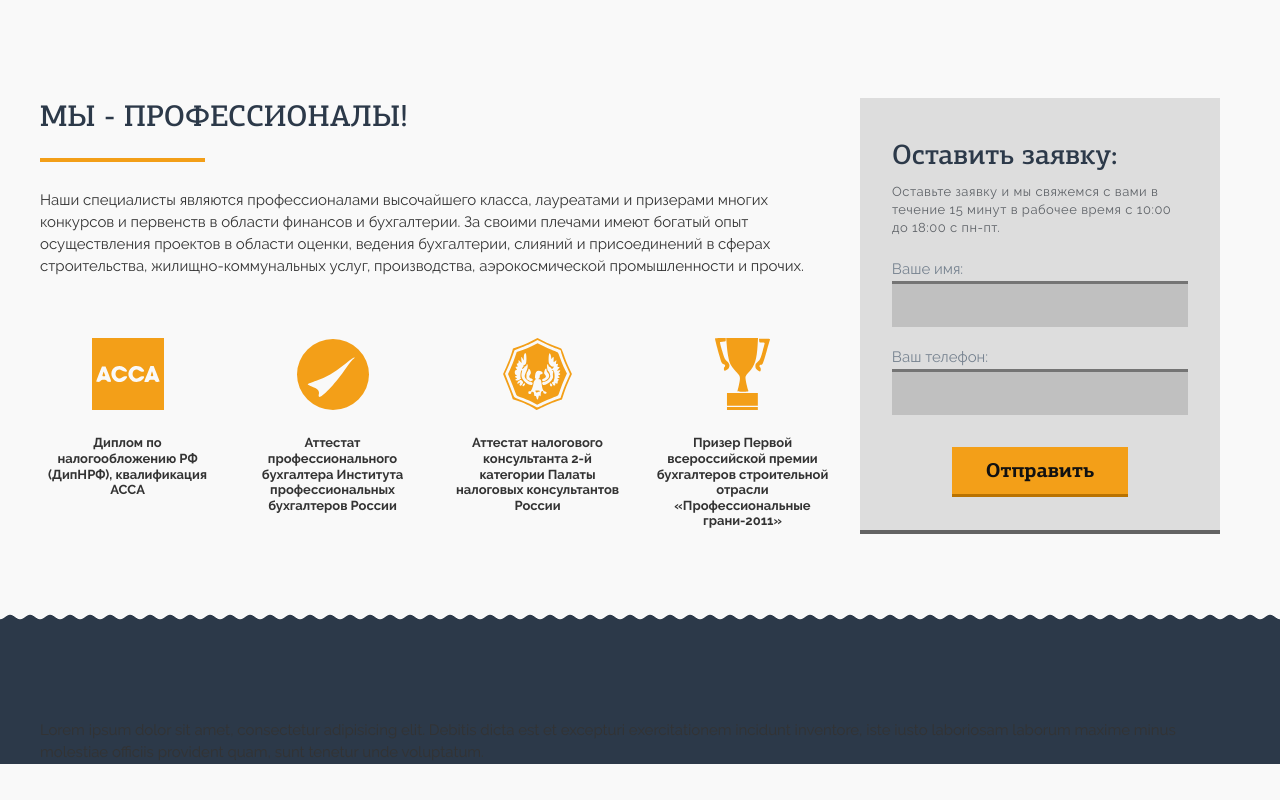
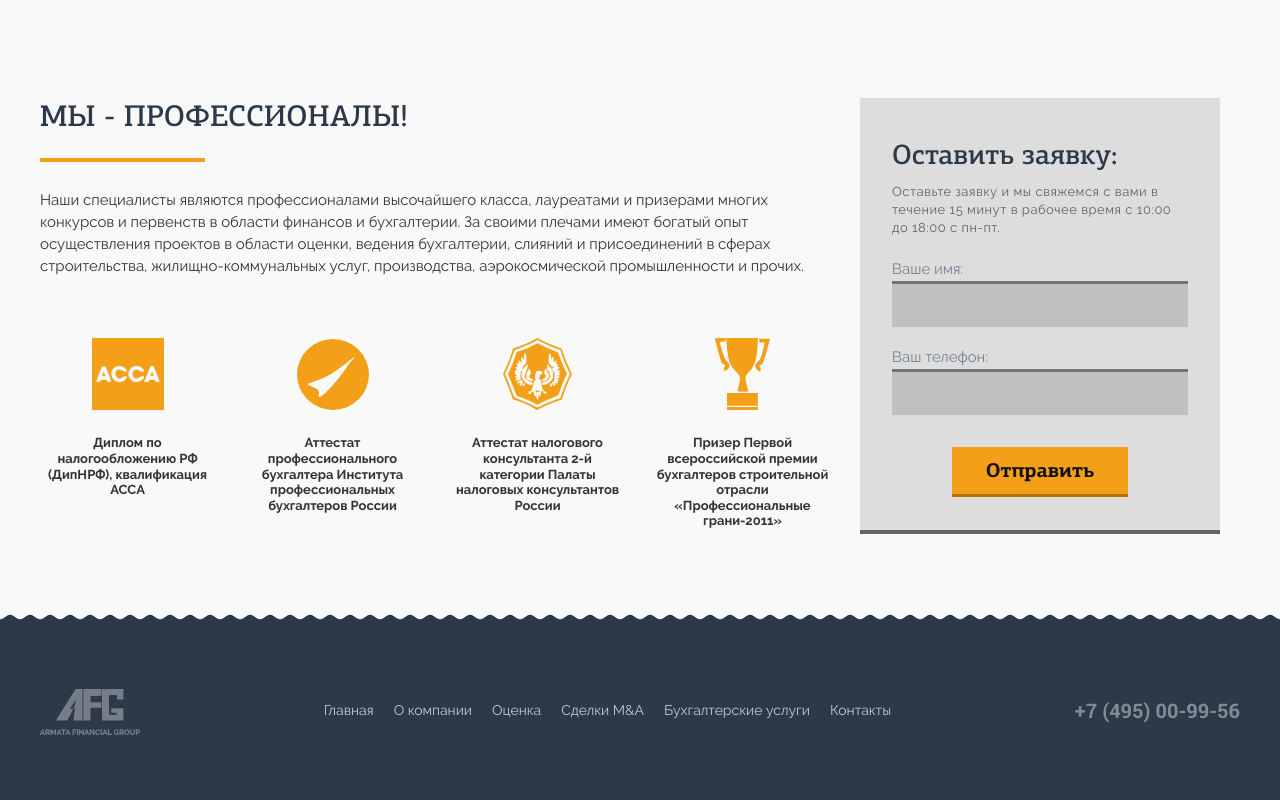
Before and after one commit to ivanchikap/armata, a website: page src/index.html in a window 1280 px wide. Shown: the part 7661-8461 px from the top of the page. Before the commit the page ends 8425 px from the top, so only its background shows below. Drawn offline with nearby package versions, Linux system fonts and the light colour scheme; files that its build step writes are made by us from their sources.

Commit message:
footer finish

```diff
--- a/src/index.html
+++ b/src/index.html
@@ -695,8 +695,26 @@
     </main>
     <!--/main-->
 
-    <footer class="section section--blue">
-        <div class="container">Lorem ipsum dolor sit amet, consectetur adipisicing elit. Debitis dicta est et excepturi exercitationem incidunt inventore, iste iusto laboriosam laborum maxime minus molestiae officiis provident quam, sunt tenetur unde voluptatum.</div>
+    <footer class="section section--blue footer">
+        <div class="container">
+            <div class="header__top">
+                <a href="#" class="header__logo"><img src="img/logo.svg" alt="Armata Financical Group"></a>
+                <!--/header__logo-->
+                <nav class="nav" id="nav-footer">
+                    <a href="#" class="nav__item">Главная</a>
+                    <a href="#" class="nav__item">О компании </a>
+                    <a href="#" class="nav__item">Оценка</a>
+                    <a href="#" class="nav__item">Сделки M&A</a>
+                    <a href="#" class="nav__item">Бухгалтерские услуги</a>
+                    <a href="#" class="nav__item">Контакты</a>
+                </nav>
+                <!--/nav-->
+                <div class="header__tel-wrapper">
+                    <a href="tel:+7495009956" class="header__tel">+7 (495) 00-99-56</a>
+                </div>
+            </div>
+            <!--/header__top-->
+        </div>
     </footer>
 
     <!-- jquery -->
--- /dev/null
+++ b/src/scss/footer/_footer.scss
@@ -0,0 +1,26 @@
+.footer {
+
+  .header__top {
+    padding: 40px 0;
+  }
+
+  .header__logo {
+    opacity: .35;
+  }
+
+  .header__tel {
+    opacity: .45;
+  }
+
+  .nav__item {
+    color: #c7c9cc;
+    transition: all .2s ease;
+    &:hover {
+      color: $orange;
+      text-decoration: underline;
+    }
+  }
+}
+footer.section {
+  padding: 0;
+}
--- a/src/scss/style.scss
+++ b/src/scss/style.scss
@@ -19,3 +19,5 @@
 @import "works/works";
 @import "team/team";
 @import "professional/proffesional";
+
+@import "footer/footer";
```
